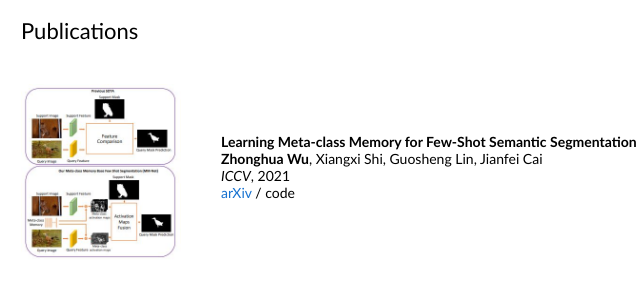
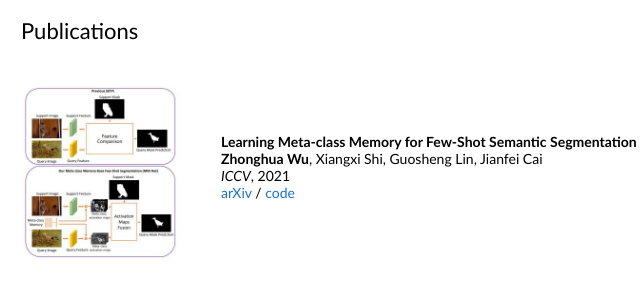
Before and after one commit to wu-zhonghua/wu-zhonghua.github.io, a plain HTML site: page index.html in a window 1280 px wide. Shown: the part 320-620 px from the top of the page, 239-879 px from the left. Drawn offline with Linux system fonts and the light colour scheme.

Commit message:
Update index.html

```diff
--- a/index.html
+++ b/index.html
@@ -66,7 +66,8 @@
               <br>
               <a href="https://arxiv.org/abs/2108.02958">arXiv</a>
               /
-              code
+              <a href="https://github.com/wu-zhonghua/MM-Netcode">code</a>
+
               <p></p>
             </td>
           </tr>
```
